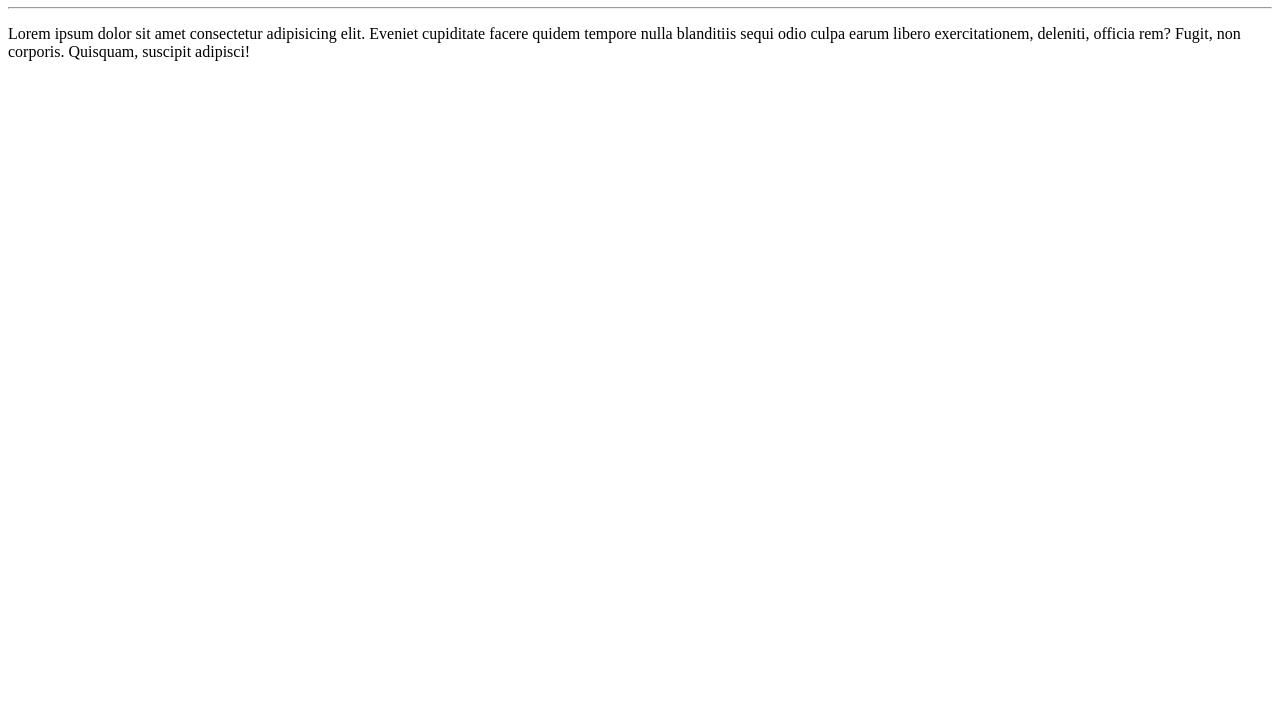
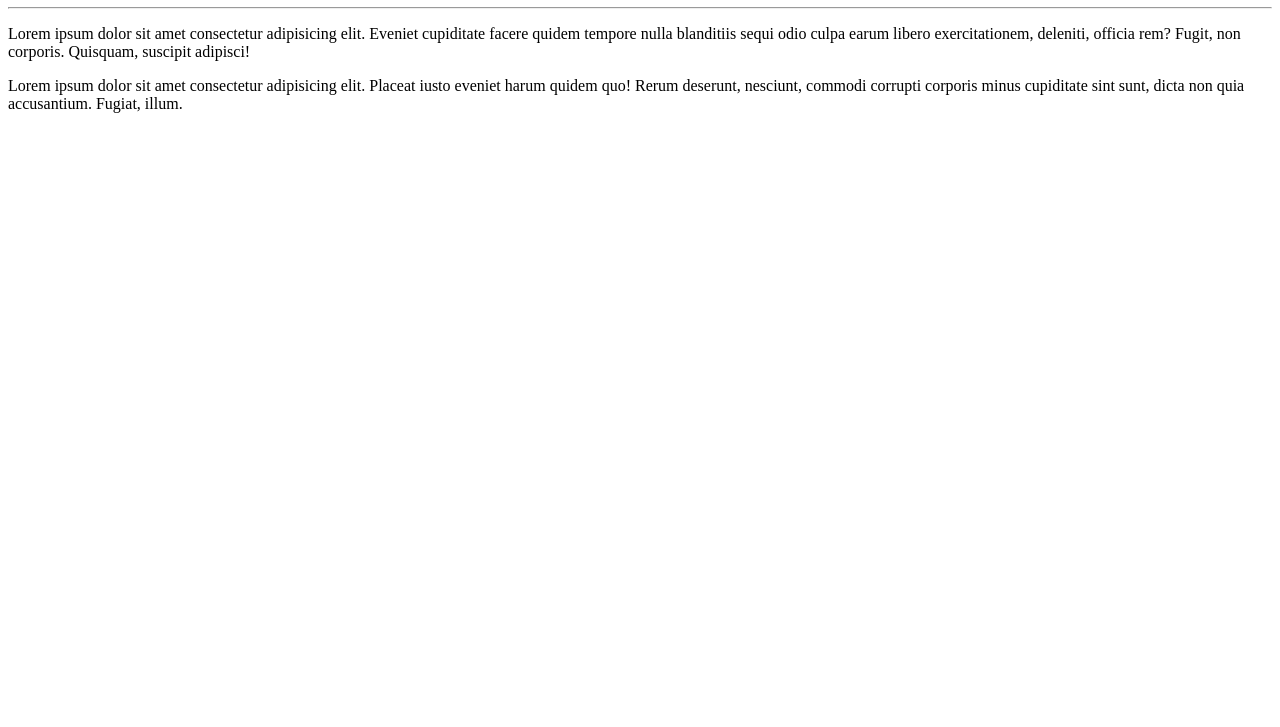
Before and after one commit to eliasebvaz/Ola-mundo, a plain HTML site: page site-exemplo/index.html in a window 1280 px wide. Shown: the part 73-800 px from the top of the page. Drawn offline with Linux system fonts and the light colour scheme.

Commit message:
Update index.html

```diff
--- a/site-exemplo/index.html
+++ b/site-exemplo/index.html
@@ -10,5 +10,6 @@
     <h1>Olá Mundo!</h1>
     <hr>
     <p>Lorem ipsum dolor sit amet consectetur adipisicing elit. Eveniet cupiditate facere quidem tempore nulla blanditiis sequi odio culpa earum libero exercitationem, deleniti, officia rem? Fugit, non corporis. Quisquam, suscipit adipisci!</p>
+    <p>Lorem ipsum dolor sit amet consectetur adipisicing elit. Placeat iusto eveniet harum quidem quo! Rerum deserunt, nesciunt, commodi corrupti corporis minus cupiditate sint sunt, dicta non quia accusantium. Fugiat, illum.</p>
 </body>
 </html>
```
